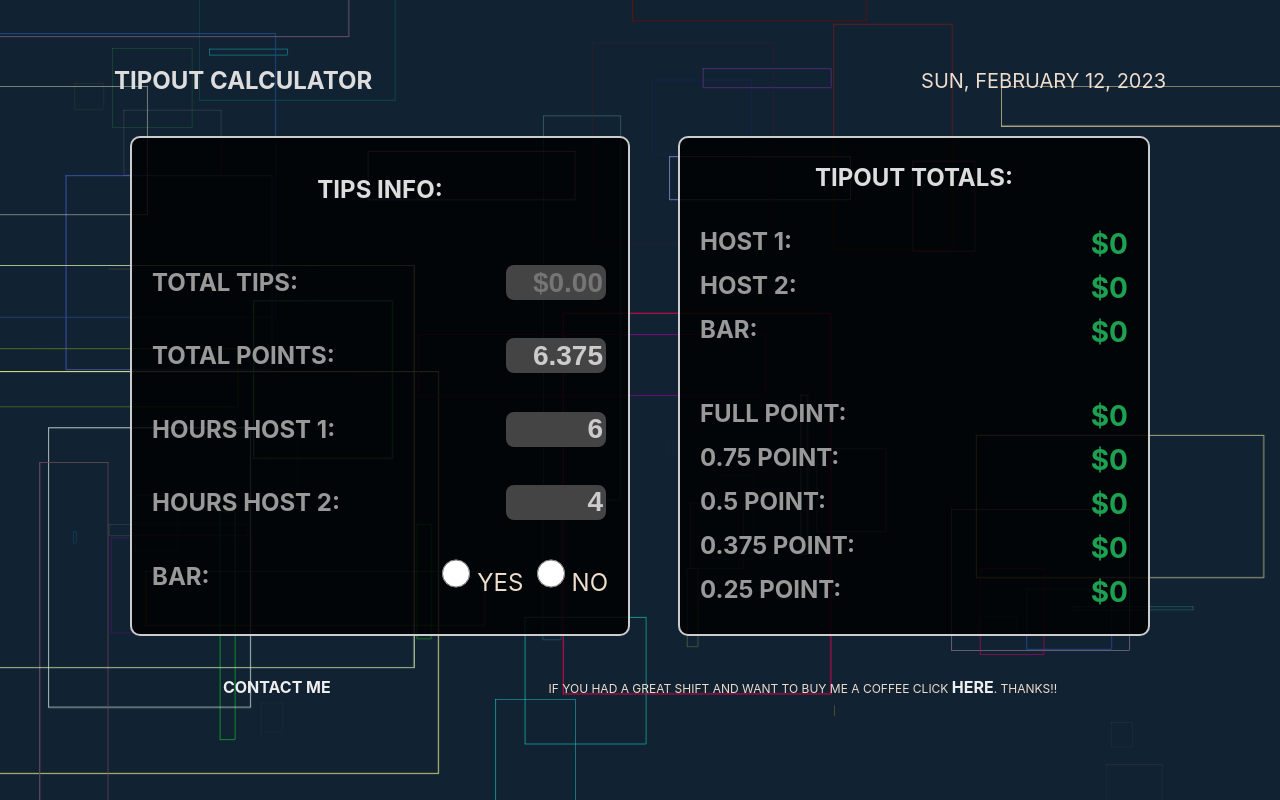
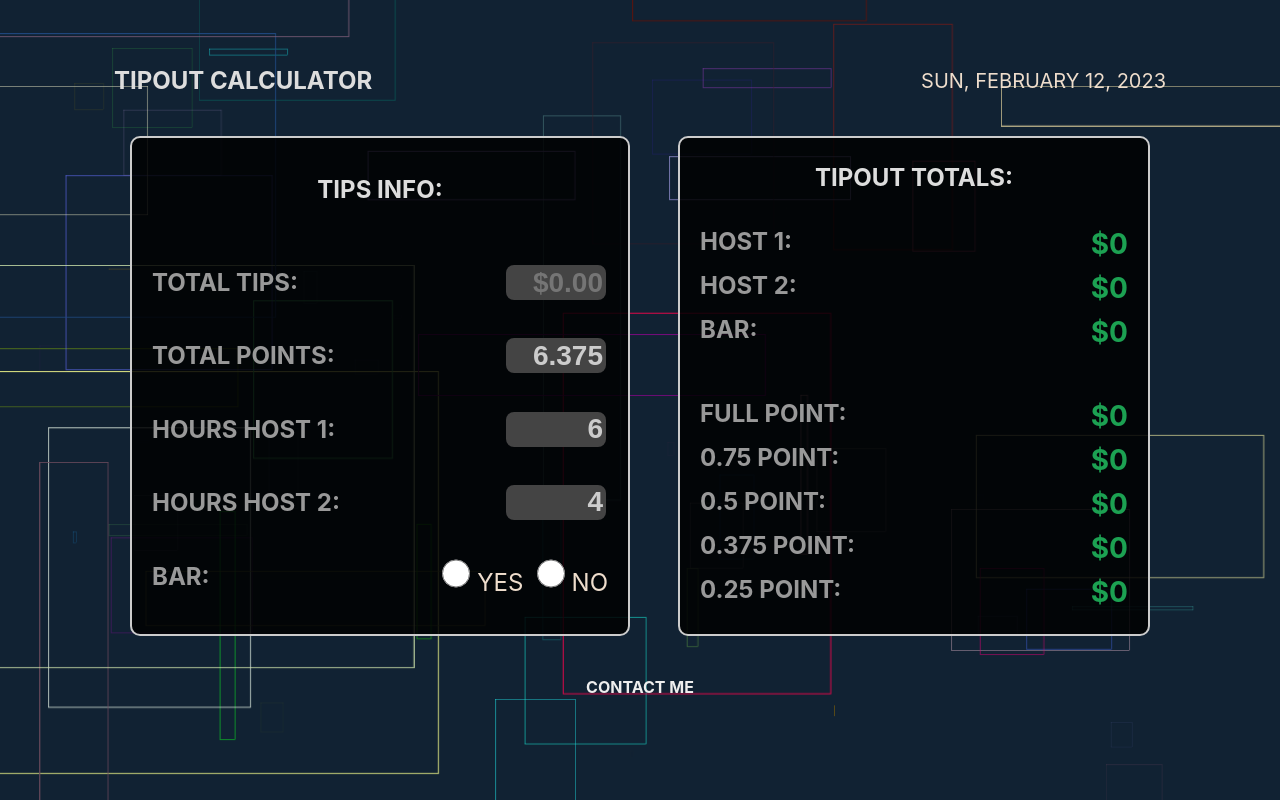
Before and after one commit to write2cmdg/tipout-calculator, a React (Create React App) app: page / in a window 1280 px wide. Built offline with nearby package versions, Linux system fonts and the light colour scheme.

Commit message:
removed venmo link

```diff
--- a/src/App.js
+++ b/src/App.js
@@ -102,7 +102,6 @@ function App() {
         <div className="small">
           <a href="mailto:write2cmdg+daddiestipoutcalc@gmail.com">Contact Me</a>
         </div>
-        <div className="small">If you had a great shift and want to buy me a coffee click <a href="https://account.venmo.com/u/Cristian-DiGrandi">HERE</a>. Thanks!!</div>
       </footer>
 
     </div>
```
